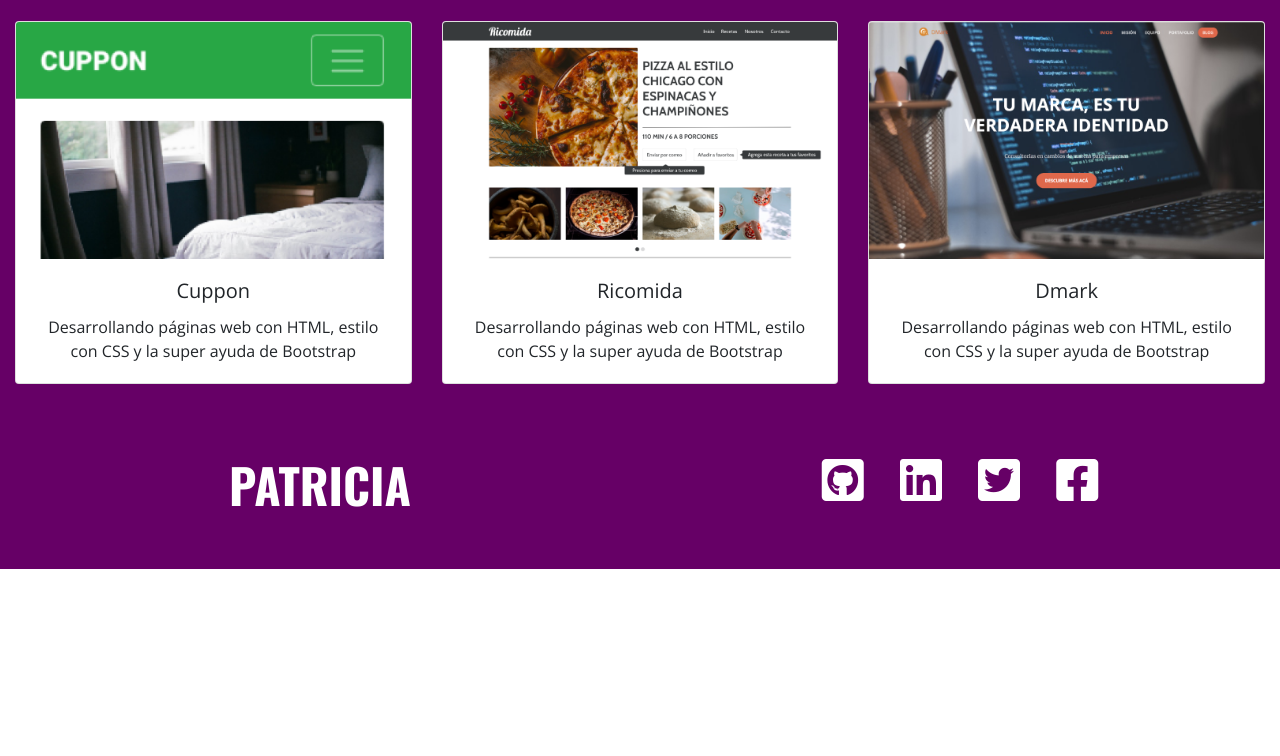
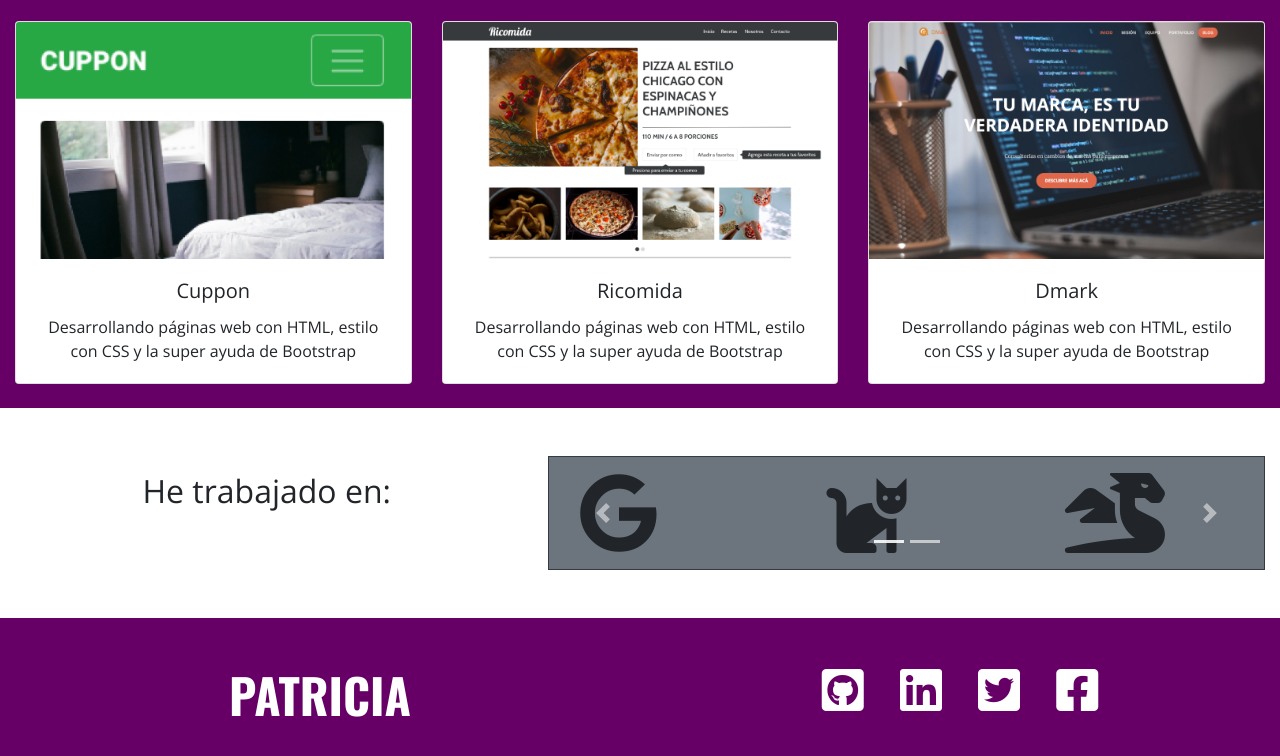
Before and after one commit to psotose/Prueba-Portafolio, a plain HTML site: page index.html in a window 1280 px wide. Shown: the part 1234-1990 px from the top of the page. Before the commit the page ends 1803 px from the top, so only its background shows below. Drawn offline with nearby package versions, Linux system fonts and the light colour scheme.

Commit message:
carousel

```diff
--- a/index.html
+++ b/index.html
@@ -54,8 +54,10 @@
         </div>
       </div>
     </section>
+
+    <section>
       <!--cards con fotos de trabajos anteriores-->
-    <section id="ultimos-trabajos" class="container-fluid text-center">
+      <div id="ultimos-trabajos" class="container-fluid text-center">
         <h2>MIS ÚLTIMOS TRABAJOS</h2>
         <div class="row row-cols-1 row-cols-md-3">
           <!--CARD 1-->
@@ -118,6 +120,59 @@
             </div>
           </div>
         </div>
+      </div>
+      <!--Carrousel-->
+      <div id="carousel" class="container-fluid text-center my-5">
+        <div class="row">
+          <div class="col-5 py-3">
+            <h2>He trabajado en:</h2>
+          </div>
+          <div class="col-7">
+            <div id="carouselExampleIndicators" class="carousel slide border border-dark bg-secondary" data-ride="carousel">
+              <ol class="carousel-indicators">
+                <li data-target="#carouselExampleIndicators" data-slide-to="0" class="active"></li>
+                <li data-target="#carouselExampleIndicators" data-slide-to="1"></li>
+              </ol>
+              <div class="carousel-inner py-3">
+                <div class="carousel-item active">
+                  <div class="row">
+                    <div class="col-4">
+                      <i class="fab fa-google fa-5x" data-toggle="popover" title="Google" data-content="Google"></i>
+                    </div>
+                    <div class="col-4">
+                      <i class="fas fa-cat fa-5x" data-toggle="popover" title="BlackCat" data-content="BlackCat"></i>
+                    </div>
+                    <div class="col-4">
+                      <i class="fas fa-dragon fa-5x" data-toggle="popover" title="Dragon" data-content="Dragon"></i>
+                    </div>
+                  </div>
+                </div>
+                <div class="carousel-item">
+                  <div class="row">
+                    <div class="col-4">
+                      <i class="fas fa-fish fa-5x" data-toggle="popover" title="Peixe" data-content="Peixe"></i>
+                    </div>
+                    <div class="col-4">
+                      <i class="fas fa-frog fa-5x" data-toggle="popover" title="LindaRana" data-content="LindaRana"></i>
+                    </div>
+                    <div class="col-4">
+                      <i class="fas fa-kiwi-bird fa-5x" data-toggle="popover" title="Kiwi&son" data-content="Kiwi&son"></i>
+                    </div>
+                  </div>
+                </div>
+              </div>
+              <a class="carousel-control-prev" href="#carouselExampleIndicators" role="button" data-slide="prev">
+                <span class="carousel-control-prev-icon" aria-hidden="true"></span>
+                <span class="sr-only">Previous</span>
+              </a>
+              <a class="carousel-control-next" href="#carouselExampleIndicators" role="button" data-slide="next">
+                <span class="carousel-control-next-icon" aria-hidden="true"></span>
+                <span class="sr-only">Next</span>
+              </a>
+            </div>
+          </div>
+        </div>
+      </div>
     </section>
     <section id="contacto"></section>
     <!--Footer-->
```
Lines whose indentation alone changed are shown as unchanged.
